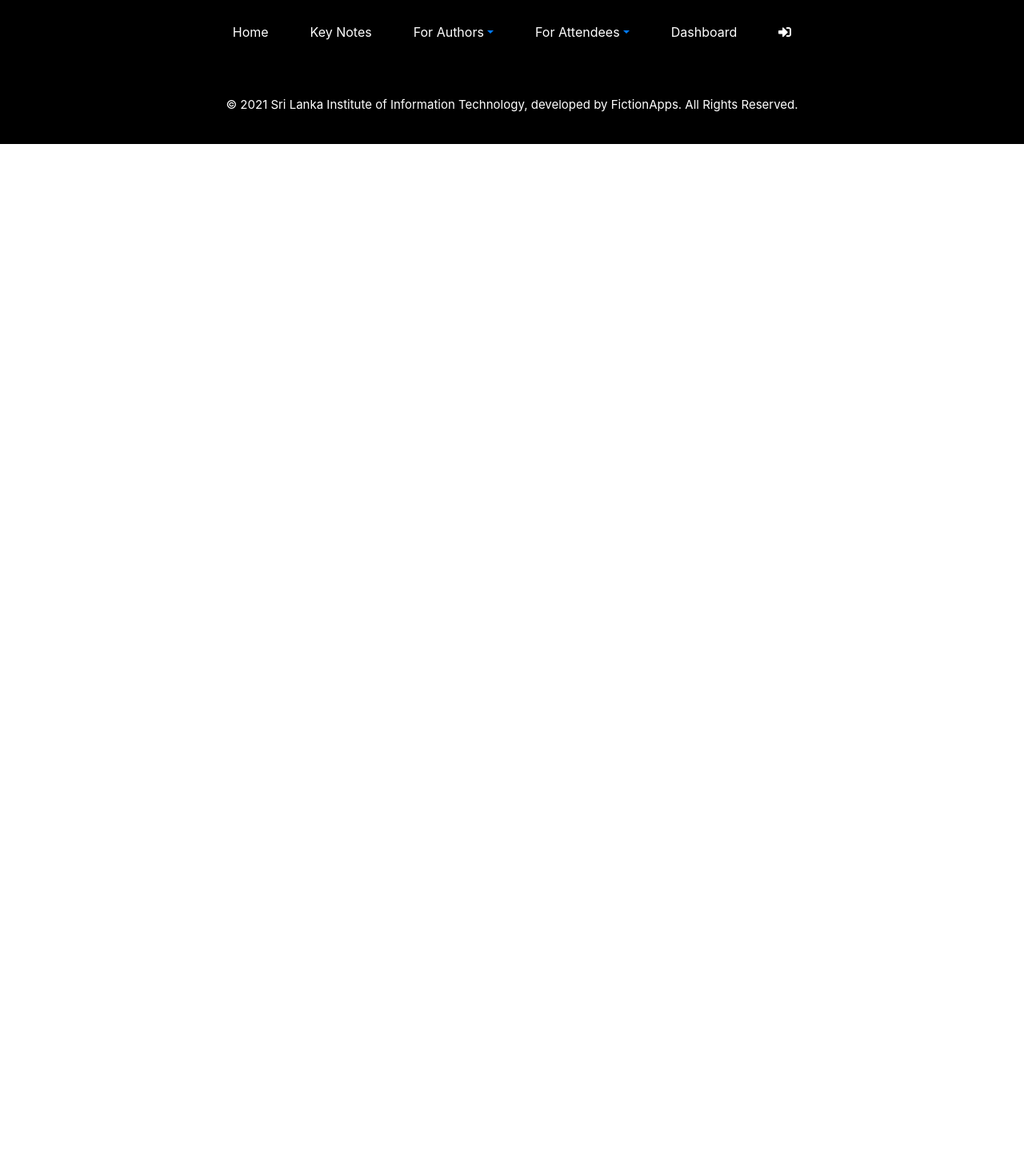
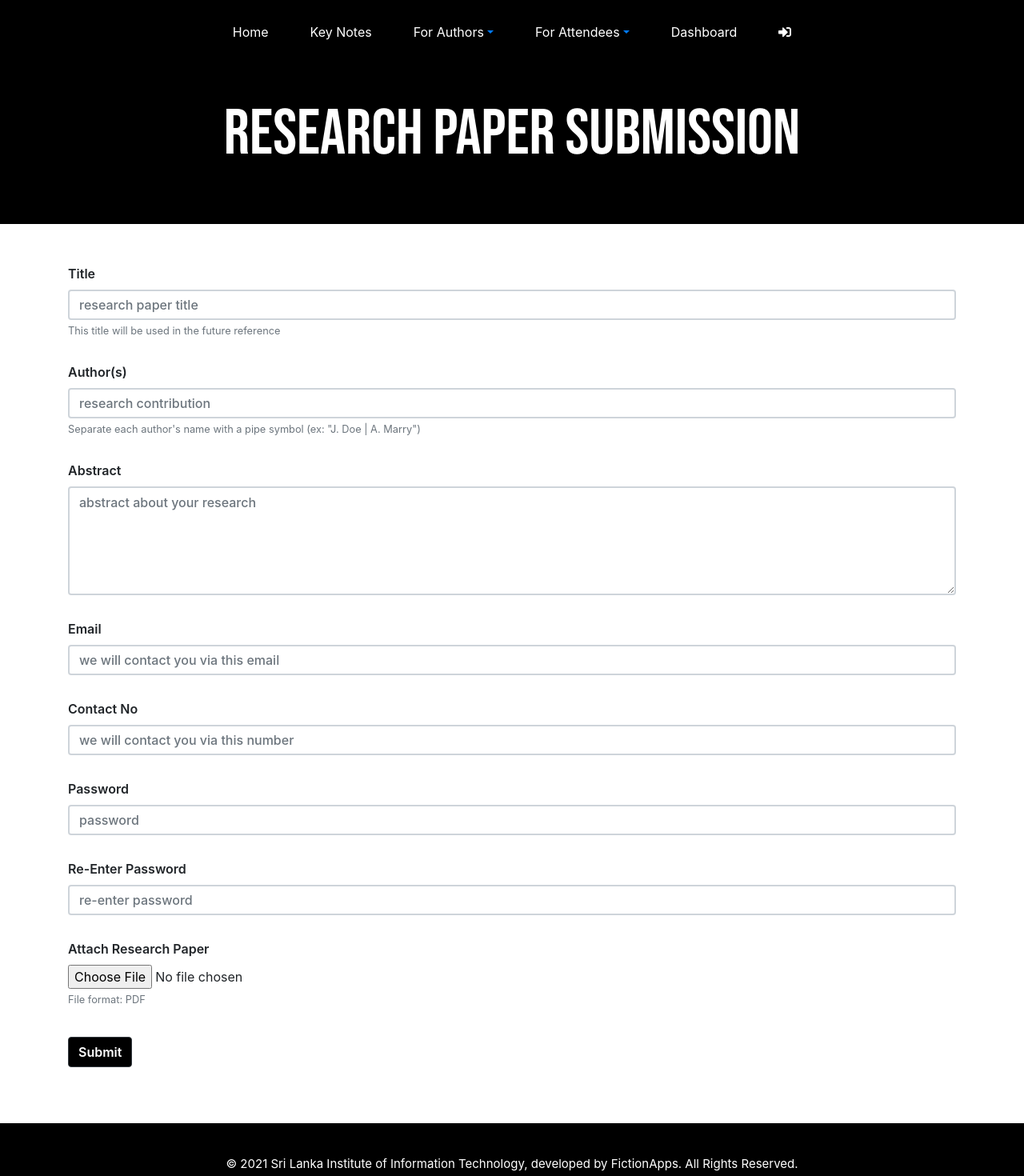
Before and after one commit to shamoda/ICAF-fe, a React (Vite) app: page /paperregistration in a window 1280 px wide. Shown: the top 1470 px of the page at 80% size. Before the commit the page ends 800 px from the top, so only its background shows below. Built offline with nearby package versions, Linux system fonts and the light colour scheme.

Commit message:
paper submission form added

```diff
--- a/src/component/FrontEnd.js
+++ b/src/component/FrontEnd.js
@@ -5,6 +5,7 @@ import Header from './Header-Footer/Header';
 import Home from './Home/Home';
 import ImportantDates from './ImportantDates/ImportantDates';
 import KeyNotes from './KeyNotes/KeyNotes';
+import PaperRegistration from './PaperRegistration/PaperRegistration';
 import Papers from './Papers/Papers';
 import Presentations from './Presentations/Presentations';
 import Program from './Program/Program';
@@ -27,6 +28,7 @@ class FrontEnd extends Component {
                             <Route path="/importantdates" component={ImportantDates}/>
                             <Route path="/downloads" component={Downloads}/>
                             <Route path="/program" component={Program}/>
+                            <Route path="/paperregistration" component={PaperRegistration}/>
                         </Switch>
                     <Footer/>
                 </Router>
--- a/src/component/KeyNotes/KeyNotes.js
+++ b/src/component/KeyNotes/KeyNotes.js
@@ -24,9 +24,9 @@ class KeyNotes extends Component {
                                 <Card.Text>
                                     College of Engineering and Computing, Florida International University, USA
                                 </Card.Text>
-                                <Link className="keynotes-links"><FontAwesomeIcon icon={ faLinkedin } className="fa-lg" /></Link>
-                                <Link className="keynotes-links"><FontAwesomeIcon icon={ faTwitterSquare } className="fa-lg" /></Link>
-                                <Link className="keynotes-links"><FontAwesomeIcon icon={ faFacebookSquare } className="fa-lg" /></Link>
+                                <Link to="www.linkedin.com" className="keynotes-links"><FontAwesomeIcon icon={ faLinkedin } className="fa-lg" /></Link>
+                                <Link to="www.twitter.com" className="keynotes-links"><FontAwesomeIcon icon={ faTwitterSquare } className="fa-lg" /></Link>
+                                <Link to="www.facebook.com" className="keynotes-links"><FontAwesomeIcon icon={ faFacebookSquare } className="fa-lg" /></Link>
                             </Card.Body>
                         </Card>
 
@@ -37,9 +37,9 @@ class KeyNotes extends Component {
                                 <Card.Text>
                                     Department of Psychological Medicine, University of Auckland
                                 </Card.Text>
-                                <Link className="keynotes-links"><FontAwesomeIcon icon={ faLinkedin } className="fa-lg" /></Link>
-                                <Link className="keynotes-links"><FontAwesomeIcon icon={ faTwitterSquare } className="fa-lg" /></Link>
-                                <Link className="keynotes-links"><FontAwesomeIcon icon={ faFacebookSquare } className="fa-lg" /></Link>
+                                <Link to="www.linkedin.com" className="keynotes-links"><FontAwesomeIcon icon={ faLinkedin } className="fa-lg" /></Link>
+                                <Link to="www.twitter.com" className="keynotes-links"><FontAwesomeIcon icon={ faTwitterSquare } className="fa-lg" /></Link>
+                                <Link to="www.facebook.com" className="keynotes-links"><FontAwesomeIcon icon={ faFacebookSquare } className="fa-lg" /></Link>
                             </Card.Body>
                         </Card>
 
@@ -50,9 +50,9 @@ class KeyNotes extends Component {
                                 <Card.Text>
                                     Mobility Systems and Civil Engineering, University of Technology, Sweden
                                 </Card.Text>
-                                <Link className="keynotes-links"><FontAwesomeIcon icon={ faLinkedin } className="fa-lg" /></Link>
-                                <Link className="keynotes-links"><FontAwesomeIcon icon={ faTwitterSquare } className="fa-lg" /></Link>
-                                <Link className="keynotes-links"><FontAwesomeIcon icon={ faFacebookSquare } className="fa-lg" /></Link>
+                                <Link to="www.linkedin.com" className="keynotes-links"><FontAwesomeIcon icon={ faLinkedin } className="fa-lg" /></Link>
+                                <Link to="www.twitter.com" className="keynotes-links"><FontAwesomeIcon icon={ faTwitterSquare } className="fa-lg" /></Link>
+                                <Link to="www.facebook.com" className="keynotes-links"><FontAwesomeIcon icon={ faFacebookSquare } className="fa-lg" /></Link>
                             </Card.Body>
                         </Card>
                     </CardDeck>
--- /dev/null
+++ b/src/component/PaperRegistration/PaperRegistration.css
@@ -0,0 +1,31 @@
+.paperregistration-title {
+    font-family: 'Bebas Neue', cursive;
+    color: white;
+    font-size: 80px;
+    height: 200px;
+    background: black;
+    text-align: center;
+    padding: 28px 0px;
+}
+
+.paperregistration-container {
+    margin-top: 50px;
+    margin-bottom: 50px;
+}
+
+.paperregistration-form-group {
+    margin-top: 30px;
+    font-weight: 600;
+}
+
+.paperregistration-form-input {
+    border-width: 2px !important;
+    color: black !important;
+    font-weight: 480 !important;
+}
+
+.paperregistration-button {
+    font-weight: 600;
+    background-color: black !important;
+    margin: 20px 0;
+}
--- /dev/null
+++ b/src/component/PaperRegistration/PaperRegistration.js
@@ -0,0 +1,65 @@
+import React, { Component } from 'react';
+import { Form, Container, Button } from 'react-bootstrap';
+import './PaperRegistration.css'
+
+class PaperRegistration extends Component {
+    state = {  }
+    render() {
+        return (
+            <div>
+                <div className="paperregistration-title">
+                    RESEARCH PAPER SUBMISSION
+                </div>
+
+                <Container className="paperregistration-container">
+                    <Form autoComplete="off">
+                        <Form.Group controlId="title" className="paperregistration-form-group">
+                            <Form.Label>Title</Form.Label>
+                            <Form.Control onChange={this.handleChange} name="title" value={this.state.title} type="text" placeholder="research paper title" className = "paperregistration-form-input" />
+                            <Form.Text className="text-muted">
+                                This title will be used in the future reference
+                            </Form.Text>
+                        </Form.Group>
+                        <Form.Group controlId="author" className="paperregistration-form-group">
+                            <Form.Label>Author(s)</Form.Label>
+                            <Form.Control onChange={this.handleChange} name="author" value={this.state.author} type="text" placeholder="research contribution" className = "paperregistration-form-input" />
+                            <Form.Text className="text-muted">
+                                Separate each author's name with a pipe symbol (ex: "J. Doe | A. Marry")
+                            </Form.Text>
+                        </Form.Group>
+                        <Form.Group controlId="abstract" className="paperregistration-form-group">
+                            <Form.Label>Abstract</Form.Label>
+                            <Form.Control onChange={this.handleChange} name="abstract" value={this.state.abstract} maxlength="650"  as="textarea" rows={5} placeholder="abstract about your research" className = "paperregistration-form-input" />
+                        </Form.Group>
+                        <Form.Group controlId="email" className="paperregistration-form-group">
+                            <Form.Label>Email</Form.Label>
+                            <Form.Control onChange={this.handleChange} name="email" value={this.state.email} type="email" placeholder="we will contact you via this email" className = "paperregistration-form-input" />
+                        </Form.Group>
+                        <Form.Group controlId="contact" className="paperregistration-form-group">
+                            <Form.Label>Contact No</Form.Label>
+                            <Form.Control onChange={this.handleChange} name="contact" value={this.state.contact} type="number" placeholder="we will contact you via this number" className = "paperregistration-form-input" />
+                        </Form.Group>
+                        <Form.Group controlId="password" className="paperregistration-form-group">
+                            <Form.Label>Password</Form.Label>
+                            <Form.Control onChange={this.handleChange} name="password" value={this.state.password} type="password" placeholder="password" className = "paperregistration-form-input" />
+                        </Form.Group>
+                        <Form.Group controlId="temppassword" className="paperregistration-form-group">
+                            <Form.Label>Re-Enter Password</Form.Label>
+                            <Form.Control onChange={this.handleChange} name="temppassword" value={this.state.temppassword} type="password" placeholder="re-enter password" className = "paperregistration-form-input" />
+                        </Form.Group>
+                        <Form.Group className="paperregistration-form-group">
+                            <Form.File name="paper" label="Attach Research Paper" onChange={this.onFileChange}  accept=".pdf" />
+                            <Form.Text className="text-muted">
+                                File format: PDF
+                            </Form.Text>
+                        </Form.Group>
+                        <Button variant="dark" className="paperregistration-button">Submit</Button>
+                    </Form>
+                </Container>
+
+            </div>
+         );
+    }
+}
+
+export default PaperRegistration;
--- a/src/component/Papers/Papers.js
+++ b/src/component/Papers/Papers.js
@@ -5,7 +5,18 @@ import { faFileDownload, faFileUpload } from '@fortawesome/free-solid-svg-icons'
 import './Papers.css'
 
 class Papers extends Component {
-    state = {  }
+
+    constructor(props){
+        super(props);
+        this.state = { }
+
+        this.submitPaperClicked = this.submitPaperClicked.bind(this);
+    }
+
+    submitPaperClicked() {
+        return this.props.history.push('/paperregistration');
+    }
+
     render() {
         return (
             <div>
@@ -77,7 +88,7 @@ class Papers extends Component {
 
                     <div className="papers-topics">
                         <Button variant="dark" className="papers-button"><FontAwesomeIcon icon={ faFileDownload } />&nbsp; Download Template</Button>
-                        <Button variant="dark" className="papers-button"><FontAwesomeIcon icon={ faFileUpload } />&nbsp; Submit My Paper</Button>
+                        <Button onClick={this.submitPaperClicked} variant="dark" className="papers-button"><FontAwesomeIcon icon={ faFileUpload } />&nbsp; Submit My Paper</Button>
                     </div>
 
                 </Container>
```
